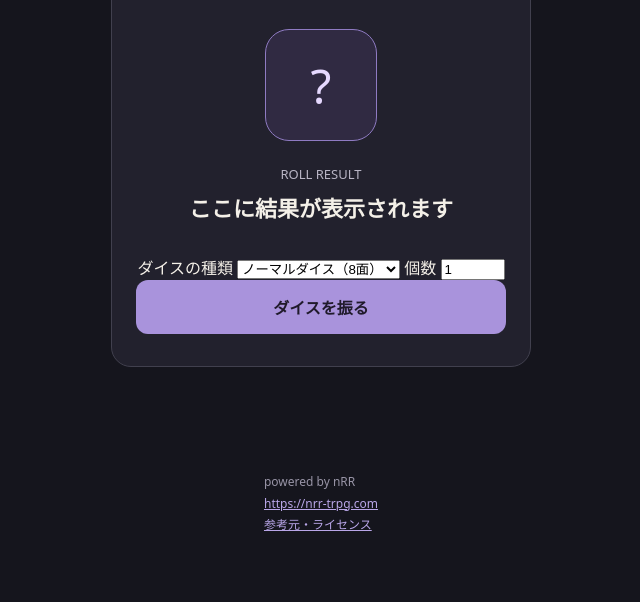
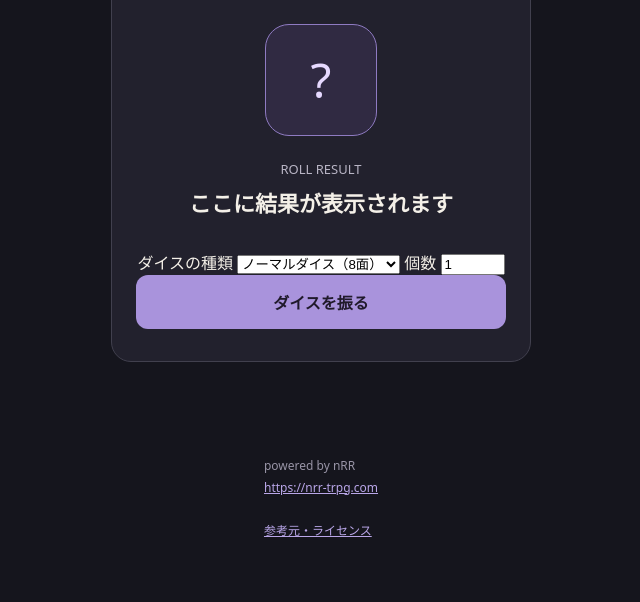
Before and after one commit to hahenn00/dice-tool, a plain HTML site: page index.html in a window 1280 px wide. Shown: the part 198-800 px from the top of the page, without its empty margins (319-959 px from the left). Drawn offline with Linux system fonts and the light colour scheme.

Commit message:
Update index.html

```diff
--- a/index.html
+++ b/index.html
@@ -211,7 +211,7 @@ function rollDice() {
   <a href="https://nrr-trpg.com"
      target="_blank" rel="noopener noreferrer">
     https://nrr-trpg.com
-  </a><br>
+  </a><br><br>
   <a href="./THIRD-PARTY-NOTICES.txt">参考元・ライセンス</a>
 </footer>
 
```
